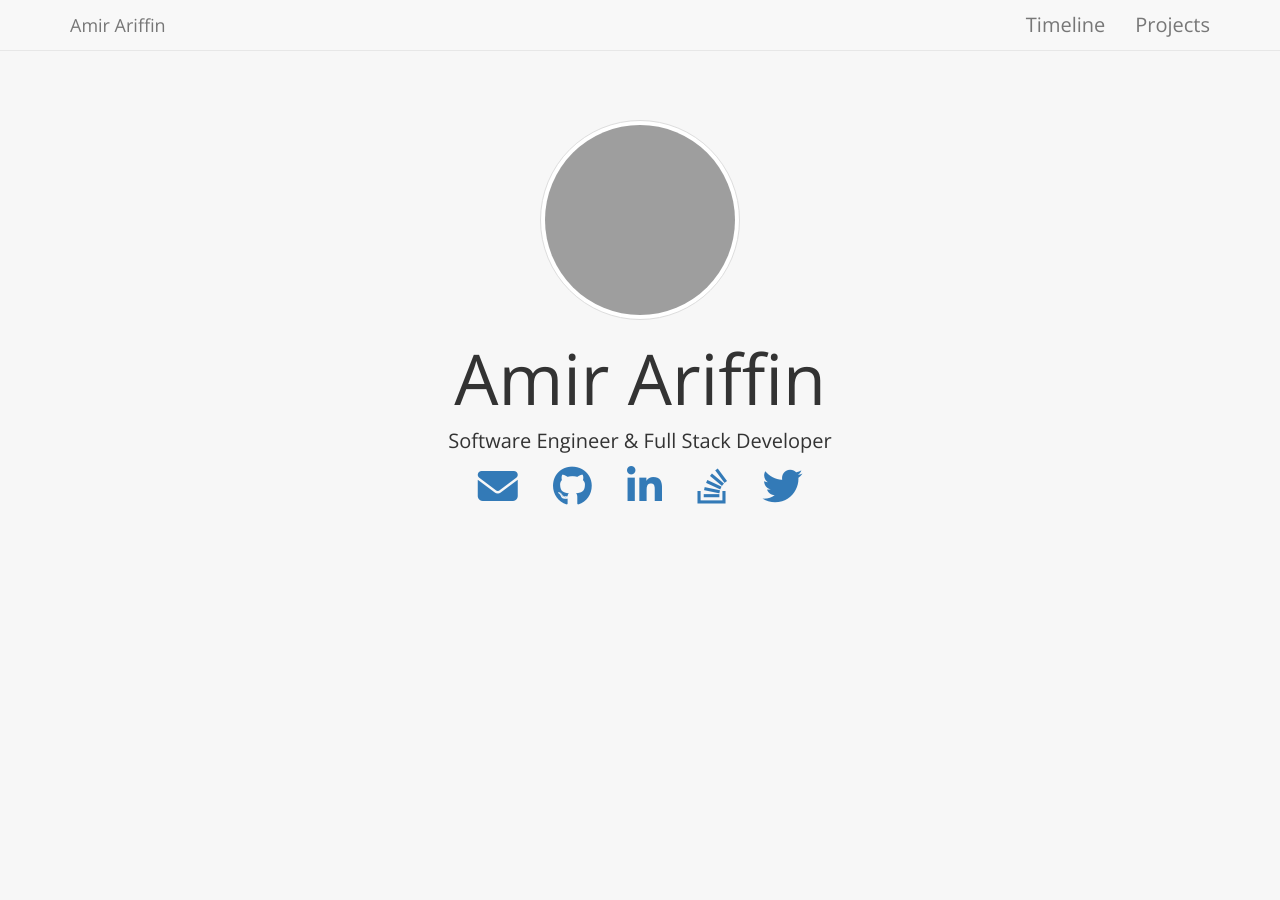
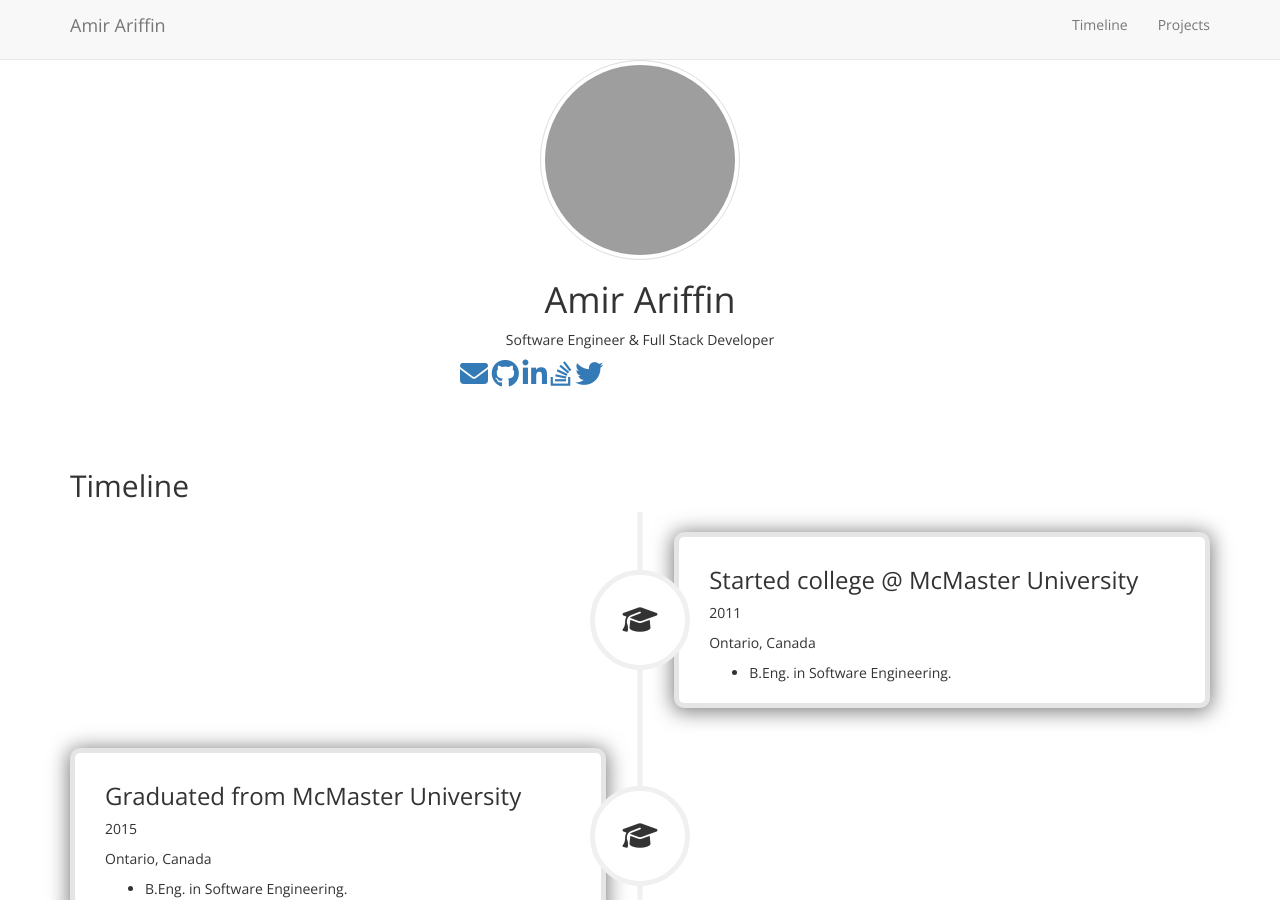
Before and after one commit to imranariffin/cglotr.github.io, a Jekyll site: the page built from index.html, in a window 1280 px wide and 900 px high. Built offline with Jekyll 4.4.1, drawn with Linux system fonts in a browser that asks for light colours; nearby versions of some CDN libraries; grey boxes are pictures that could not be loaded.

Commit message:
code refactor and clean up

```diff
--- /dev/null
+++ b/_includes/container.html
@@ -0,0 +1,52 @@
+<div class="container">
+  <section id="my-profile">
+    <div class="row">
+      <div class="col-md-10 col-md-offset-1">
+        <div class="text-center">
+          <img id="profile_img" class="img-thumbnail img-circle"
+            height="200px" width="200px"
+            src="{{ site.profile_img_url }}">
+          <h1>{{ site.name }}</h1>
+          <p>{{ site.headline }}</p>
+        </div>
+      </div>
+    </div>
+    <div class="row">
+      <div class="col-md-4 col-md-offset-4">
+        <div id="my-social" class="flex-container">
+          {% for s in site.social %}
+            <a class="flex-item"
+              href="{{ s.social_link }}"
+              target="_blank">
+              <i class="fa fa-{{ s.social_type }} fa-2x" aria-hidden="true"></i>
+            </a>
+          {% endfor %}
+        </div>
+      </div>
+    </div>
+  </section>
+
+  <section id="my-timeline">
+    <h2>Timeline</h2>
+    <div class="timeline">
+      <div class="times">
+        {% for time in site.timeline %}
+          {% include time.html content=time%}
+        {% endfor %}
+      </div>
+    </div>
+  </section>
+
+  <section id="my-project">
+    <h2>Projects</h2>
+    <div class="projects">
+      <div class="row">
+        {% for project in site.projects %}
+          <div class="col-md-4">
+            {% include project.html content=project %}
+          </div>
+        {% endfor %}
+      </div>
+    </div>
+  </section>
+</div>
--- a/_includes/navbar.html
+++ b/_includes/navbar.html
@@ -1,4 +1,4 @@
-<nav class="navbar navbar-default navbar-fixed-top">
+<nav id="my-navbar" class="navbar navbar-default navbar-fixed-top">
   <div class="container">
     <div class="navbar-header page-scroll">
       <button type="button" class="navbar-toggle" data-toggle="collapse" data-target="#bs-example-navbar-collapse-1">
@@ -7,7 +7,9 @@
         <span class="icon-bar"></span>
         <span class="icon-bar"></span>
       </button>
-      <a class="navbar-brand" href="#my-main-container">Amir Ariffin</a>
+      <a class="navbar-brand" href="#my-main-container">
+        {{ site.name }}
+      </a>
     </div>
 
     <div class="collapse navbar-collapse" id="bs-example-navbar-collapse-1">
--- a/_layouts/index.html
+++ b/_layouts/index.html
@@ -5,62 +5,9 @@
   <link rel="stylesheet" href="https://maxcdn.bootstrapcdn.com/bootstrap/3.3.7/css/bootstrap.min.css" integrity="sha384-BVYiiSIFeK1dGmJRAkycuHAHRg32OmUcww7on3RYdg4Va+PmSTsz/K68vbdEjh4u" crossorigin="anonymous">
   <link rel="stylesheet" type="text/css" href="/css/main.css">
 </head>
-<body id="my-body">
+<body>
   {% include navbar.html %}
-
-  <div id="my-main-container" class="container">
-    <section id="my-profile">
-      <div class="row">
-        <div class="col-md-10 col-md-offset-1">
-          <div class="text-center">
-            <img id="profile_img" class="img-thumbnail img-circle"
-              height="200px" width="200px"
-              src="{{ site.profile_img_url }}">
-            <h1>{{ site.name }}</h1>
-            <p>{{ site.headline }}</p>
-          </div>
-        </div>
-      </div>
-      <div class="row">
-        <div class="col-md-4 col-md-offset-4">
-          <div id="my-social" class="flex-container">
-            {% for s in site.social %}
-              <a class="flex-item"
-                href="{{ s.social_link }}"
-                target="_blank">
-                <i class="fa fa-{{ s.social_type }} fa-2x" aria-hidden="true"></i>
-              </a>
-            {% endfor %}
-          </div>
-        </div>
-      </div>
-    </section>
-
-    <section id="my-timeline">
-      <h2>Timeline</h2>
-      <div class="timeline">
-        <div class="times">
-          {% for time in site.timeline %}
-            {% include time.html content=time%}
-          {% endfor %}
-        </div>
-      </div>
-    </section>
-
-    <section id="my-project">
-      <h2>Projects</h2>
-      <div class="projects">
-        <div class="row">
-          {% for project in site.projects %}
-            <div class="col-md-4">
-              {% include project.html content=project %}
-            </div>
-          {% endfor %}
-        </div>
-      </div>
-    </section>
-  </div>
-
+  {% include container.html %}
   {% include footer.html %}
 
   <script src="https://code.jquery.com/jquery-3.2.1.slim.min.js" integrity="sha384-KJ3o2DKtIkvYIK3UENzmM7KCkRr/rE9/Qpg6aAZGJwFDMVNA/GpGFF93hXpG5KkN" crossorigin="anonymous"></script>
--- a/_sass/_custom.scss
+++ b/_sass/_custom.scss
@@ -4,72 +4,10 @@
   height: $my-navbar-height;
 }
 
-#my-main-container {
+section {
   padding-top: $my-navbar-height;
 }
 
-#my-profile {
-  // padding-top: 5vh;
-  height: 100vh;
-  content: " ";
-}
-
-#profile-img {
-}
-
-#my-project {
-  .projects {
-    padding: 1rem;
-    margin: 1rem;
-    margin-left: auto;
-    margin-right: auto;
-  }
-}
-
-.flex-container {
-  display: flex;
-  align-content: flex-start;
-  align-items: center;
-  flex-wrap: wrap;
-}
-
-.flex-item {
-  flex: initial;
-  margin-left: auto;
-  margin-right: auto;
-}
-
-.center-text {
-  text-align: center;
-}
-
-h1, h2, h3, p, div {
+body {
   font-family: 'Open Sans', sans-serif;
 }
-
-h1 {
-  font-size: 7rem;
-}
-
-h2 {
-  padding-top: 2rem;
-  padding-bottom: 2rem;
-  font-size: 4rem;
-}
-
-h3 {
-  font-size: 3rem;
-}
-
-p, div {
-  font-size: 2rem;
-}
-
-section {
-  padding-top: $my-navbar-height;
-  padding-bottom: 30vh;
-}
-
-#my-body {
-  background-color: rgba(230, 230, 230, 0.3);
-}
--- a/css/main.scss
+++ b/css/main.scss
@@ -2,6 +2,7 @@
 ---
 
 @import url('https://fonts.googleapis.com/css?family=Open+Sans');
+@import "navbar";
 @import "footer";
 @import "timeline";
 @import "projects";
```
Also changed, not shown: _sass/_navbar.scss (added).
